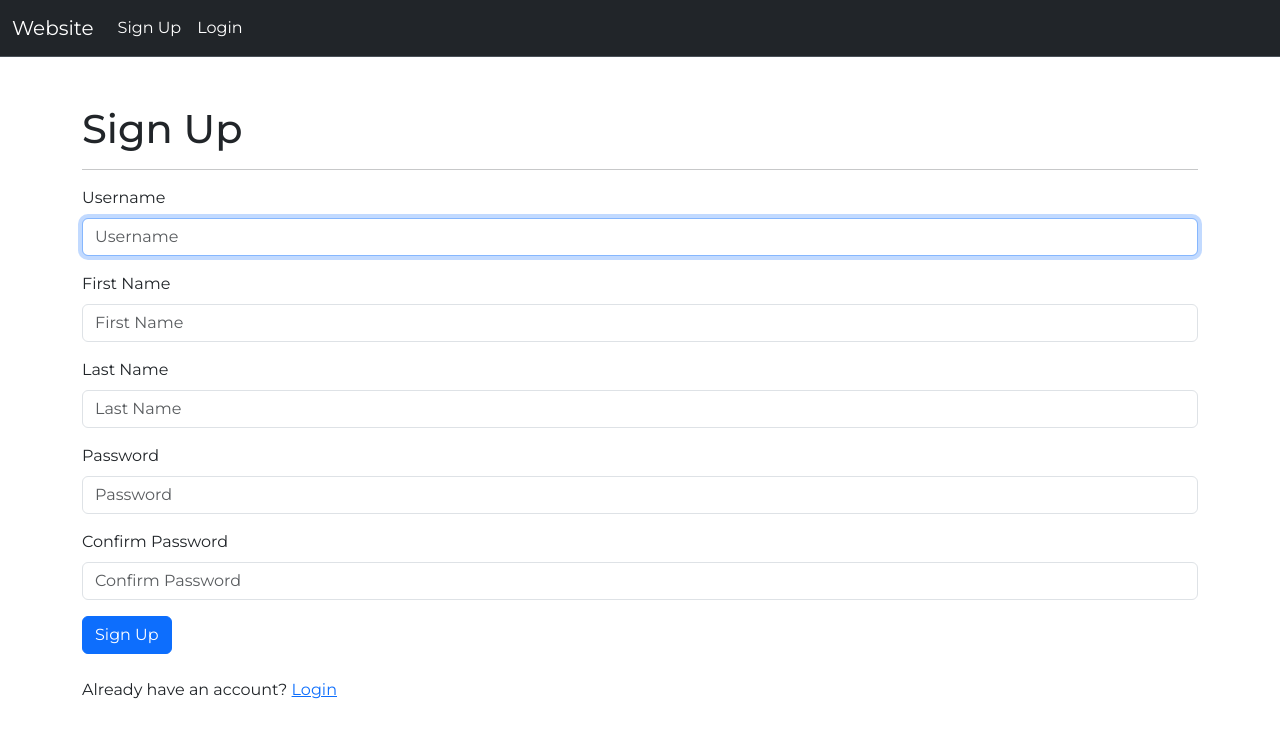
After one commit to Nepul321/Essay-Generator-Django, a Django app: page /sign-up/ in a window 1280 px wide. The commit adds this page. Shown: the top 738 px of the page. Run offline with Django 5.2, Linux system fonts and the light colour scheme.

Commit message:
Allow users to sign up

```diff
--- a/authentication/forms.py
+++ b/authentication/forms.py
@@ -1,6 +1,6 @@
 from django import forms
 from django.contrib.auth.models import User
-from django.contrib.auth.forms import AuthenticationForm, PasswordChangeForm
+from django.contrib.auth.forms import AuthenticationForm, PasswordChangeForm, UserCreationForm
 
 class AccountUpdateForm(forms.ModelForm):
 	class Meta:
@@ -41,3 +41,22 @@ class ChangePasswordForm(PasswordChangeForm):
         for field in self.fields.values():
             css = field.widget.attrs.get("class", "")
             field.widget.attrs["class"] = f"{css} form-control".strip()
+
+
+class SignUpForm(UserCreationForm):
+    class Meta:
+        model = User
+        fields = ("username", "first_name", "last_name", "password1", "password2")
+
+        widgets = {
+            "username": forms.TextInput(attrs={"class": "form-control", "placeholder": "Username"}),
+            "first_name": forms.TextInput(attrs={"class": "form-control", "placeholder": "First Name"}),
+            "last_name": forms.TextInput(attrs={"class": "form-control", "placeholder": "Last Name"})
+        }
+
+    password1 = forms.CharField(
+        widget=forms.PasswordInput(attrs={"class": "form-control", "placeholder": "Password"})
+    )
+    password2 = forms.CharField(
+        widget=forms.PasswordInput(attrs={"class": "form-control", "placeholder": "Confirm Password"})
+    )
--- a/authentication/templates/login.html
+++ b/authentication/templates/login.html
@@ -14,5 +14,6 @@ Login
  {% csrf_token %}
  <button class="btn btn-outline-primary">Login</button>
 </form>
+<p class="my-4">Don't have an account? <a href="{% url 'sign-up' %}">Sign Up</a></p>
 </div>
 {% endblock body %}
--- /dev/null
+++ b/authentication/templates/sign_up.html
@@ -0,0 +1,62 @@
+{% extends 'base.html' %}
+
+{% block title %}
+Sign Up
+{% endblock title %}
+
+{% block body %}
+<div class="container my-5">
+            <h1>Sign Up</h1>
+            <hr />
+            <form method="POST">
+                {% csrf_token %}
+
+                {{ form.non_field_errors }}
+
+                <div class="mb-3">
+                    <label for="{{ form.username.id_for_label }}" class="form-label">
+                        Username
+                    </label>
+                    {{ form.username }}
+                    {{ form.username.errors }}
+                </div>
+
+                <div class="mb-3">
+                    <label for="{{ form.first_name.id_for_label }}" class="form-label">
+                        First Name
+                    </label>
+                    {{ form.first_name }}
+                    {{ form.first_name.errors }}
+                </div>
+
+                <div class="mb-3">
+                    <label for="{{ form.last_name.id_for_label }}" class="form-label">
+                        Last Name
+                    </label>
+                    {{ form.last_name }}
+                    {{ form.last_name.errors }}
+                </div>
+
+                <div class="mb-3">
+                    <label for="{{ form.password1.id_for_label }}" class="form-label">
+                        Password
+                    </label>
+                    {{ form.password1 }}
+                    {{ form.password1.errors }}
+                </div>
+
+                <div class="mb-3">
+                    <label for="{{ form.password2.id_for_label }}" class="form-label">
+                        Confirm Password
+                    </label>
+                    {{ form.password2 }}
+                    {{ form.password2.errors }}
+                </div>
+
+                <button type="submit" class="btn btn-primary">
+                    Sign Up
+                </button>
+            </form>
+         <p class="my-4">Already have an account? <a href="{% url 'accounts-login' %}">Login</a></p>
+</div>
+{% endblock body %}
--- a/authentication/urls.py
+++ b/authentication/urls.py
@@ -3,6 +3,7 @@ from .views import *
 
 
 urlpatterns = [
+  path('sign-up/', SignUpView, name="sign-up"),
   path('login/', LoginView, name="accounts-login"),
   path('logout/', LogoutView, name="accounts-logout"),
   path('account/', AccountView, name="accounts-account"),
--- a/authentication/views.py
+++ b/authentication/views.py
@@ -64,3 +64,22 @@ def ChangePasswordView(request, *args, **kwargs):
   }
 
   return render(request, template, context)
+
+@unauthenticated_user
+def SignUpView(request):
+    template = "sign_up.html"
+    if request.method == "POST":
+        form = SignUpForm(request.POST)
+
+        if form.is_valid():
+            user = form.save()
+            login(request, user)
+            return redirect("home")
+    else:
+        form = SignUpForm()
+
+    context = {
+      "form" : form,
+    }
+
+    return render(request, template, context)
--- a/base/templates/base.html
+++ b/base/templates/base.html
@@ -43,6 +43,9 @@
         </li>
         {% else  %}
         <li class="nav-item">
+          <a class="nav-link active" aria-current="page" href="{% url 'sign-up' %}">Sign Up</a>
+        </li>
+        <li class="nav-item">
           <a class="nav-link active" aria-current="page" href="{% url 'accounts-login' %}">Login</a>
         </li>
         {% endif %}
```
